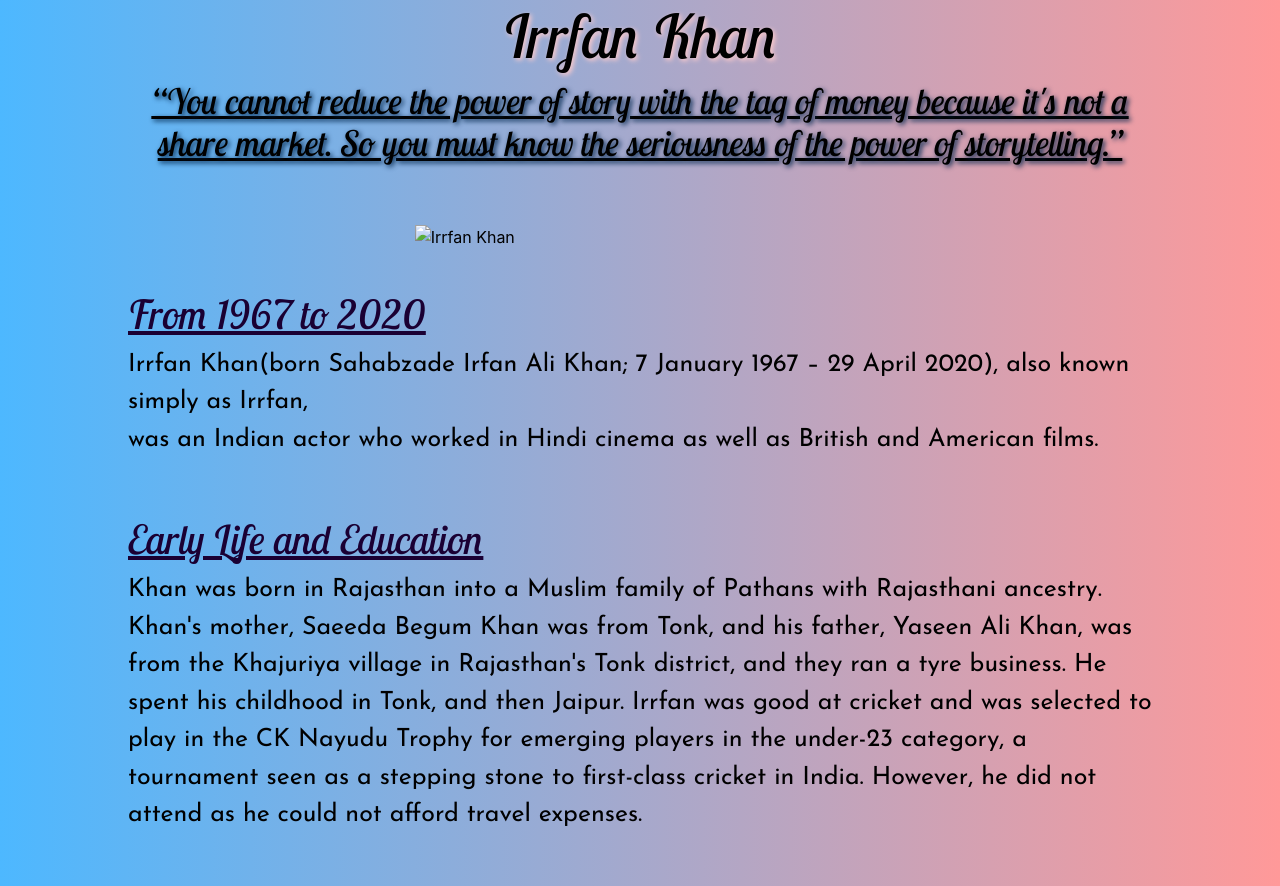
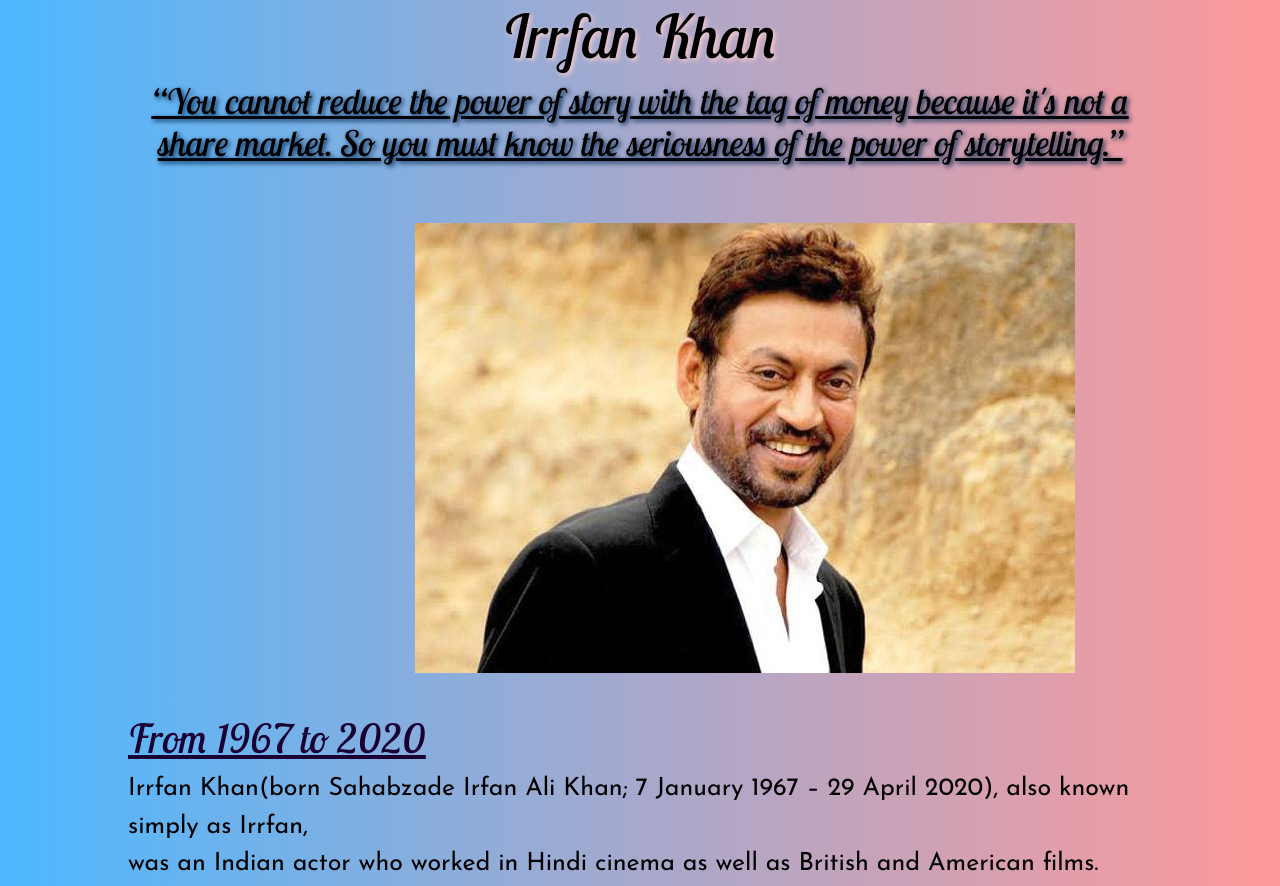
Before and after one commit to nupur-khare/simple-tribute, a plain HTML site: page index.html in a window 1280 px wide. Shown: the top 886 px of the page. Drawn offline with nearby package versions, Linux system fonts and the light colour scheme.

Commit message:
Update index.html

```diff
--- a/index.html
+++ b/index.html
@@ -86,7 +86,7 @@ footer{
              So you must know the seriousness of the power of storytelling.”</h5>
     </div>
     <div class="image">
-        <img src="../images/abc.jpg" alt="Irrfan Khan" >
+        <img src="https://github.com/nupur-khare/simple-tribute/blob/main/abc.jpg" alt="Irrfan Khan" >
     </div>
     <div >
 
```
